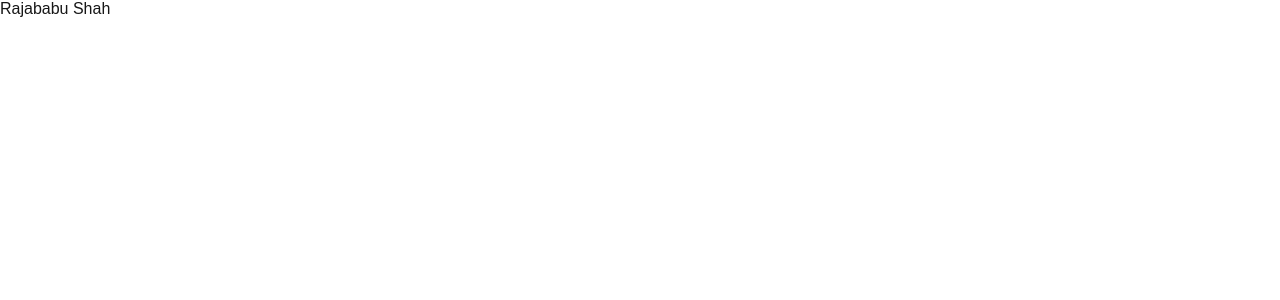
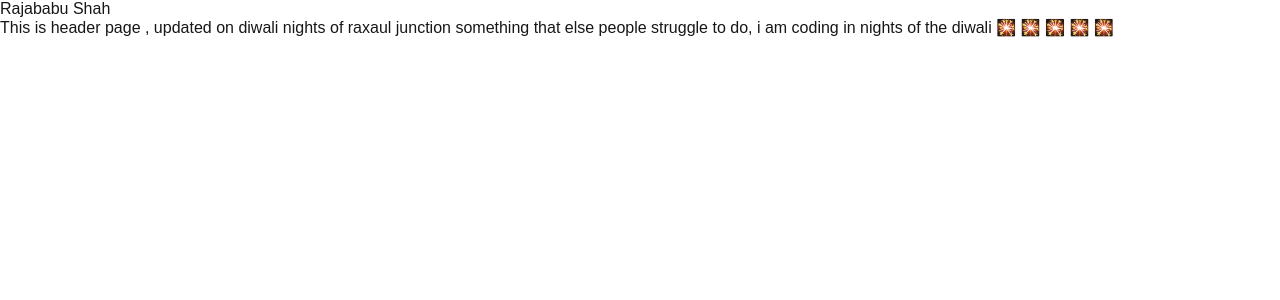
Before and after one commit to r-rajababushah/r-rajababushah, a Next.js app: page / in a window 1280 px wide. Shown: the top 300 px of the page. Built offline with nearby package versions, Linux system fonts and the light colour scheme.

Commit message:
Update page.js for fun on diwali ligjts

```diff
--- a/src/app/page.js
+++ b/src/app/page.js
@@ -4,6 +4,7 @@ export default function Home() {
   return (
     <div>
         <Header />
+        This is header page , updated on diwali nights of raxaul junction something that else people struggle to do, i am coding in nights of the diwali 🎇 🎇 🎇 🎇 🎇
     </div>
   );
 }
```
